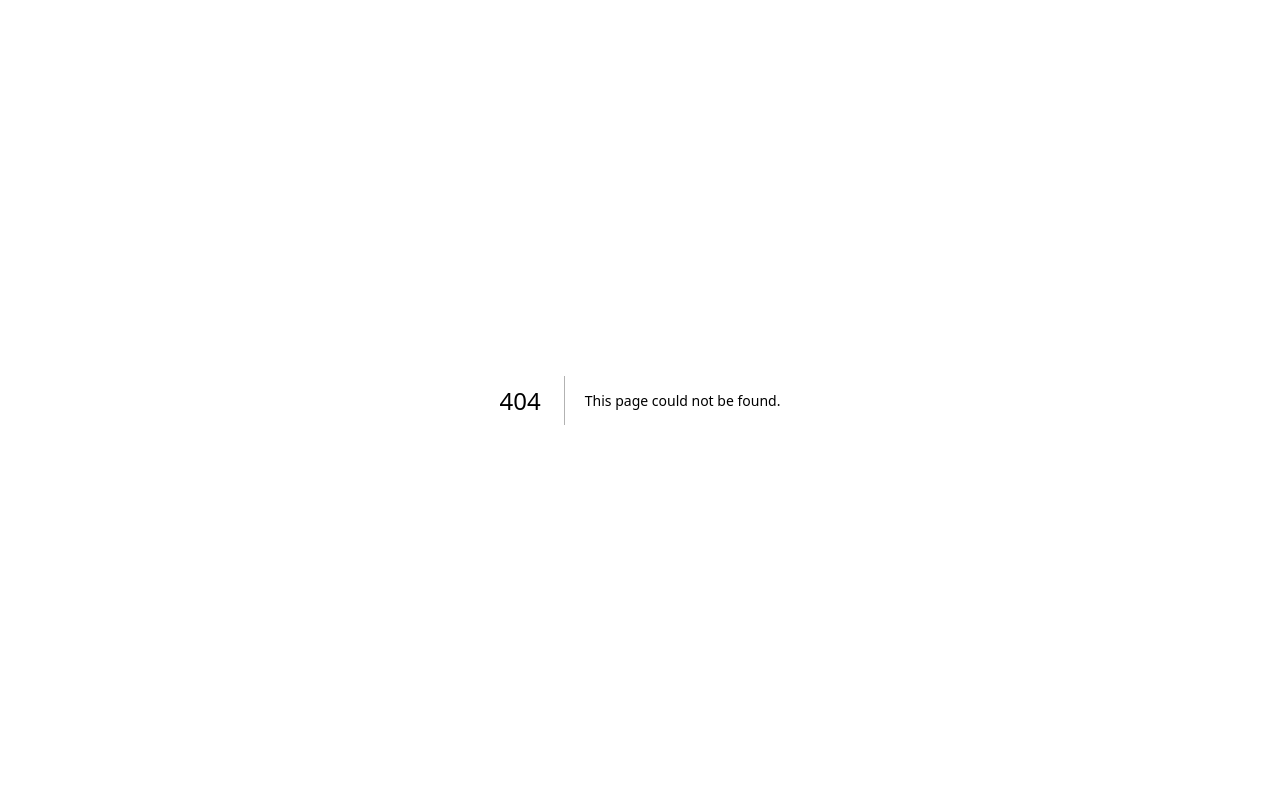
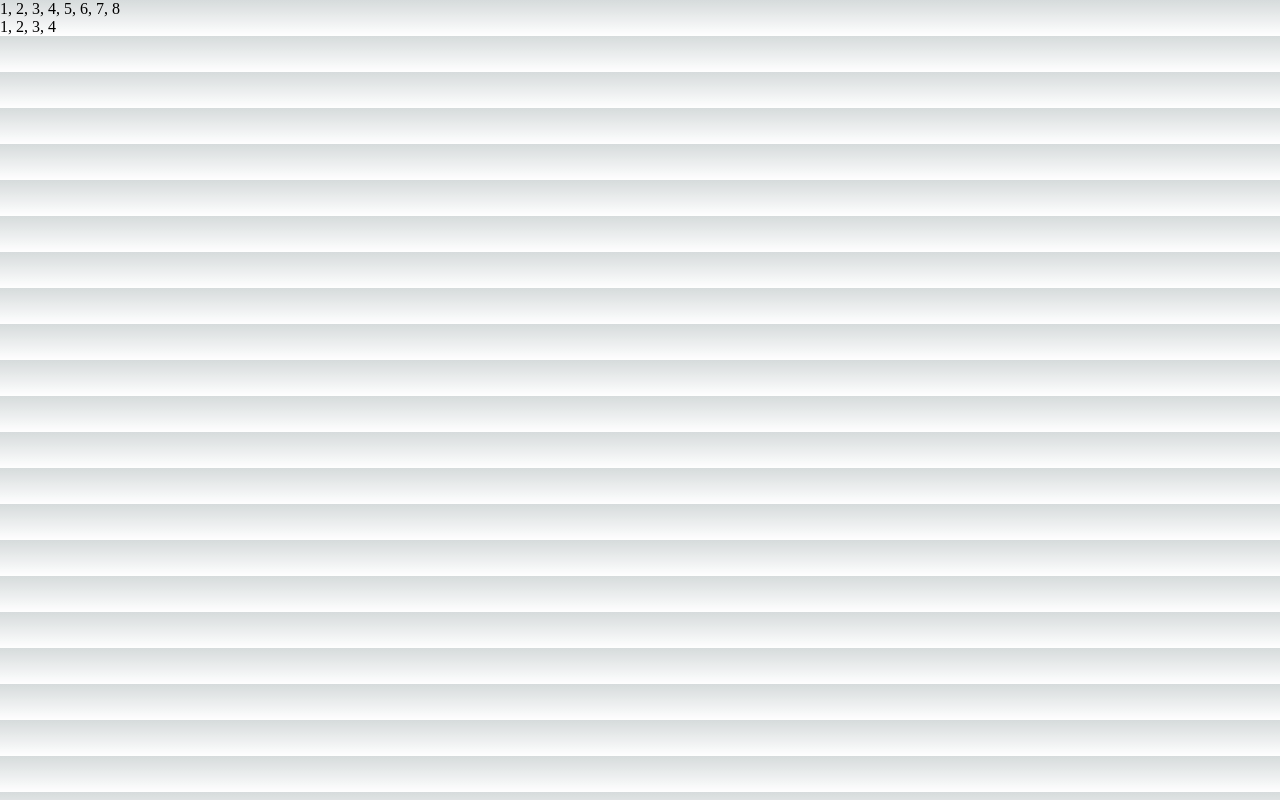
Before and after one commit to KayoRenato/trainingReact, a Next.js app: page /basic/list in a window 1280 px wide. Before the commit this address had no page. Built offline with nearby package versions, Linux system fonts and the light colour scheme.

Commit message:
update: learned about fragment

```diff
--- a/pages/basic/first.js
+++ /dev/null
@@ -1,3 +0,0 @@
-export default function first() {
-    return "First Changed";
-}
--- /dev/null
+++ b/pages/basic/list.jsx
@@ -0,0 +1,26 @@
+
+function createdList(limit) {
+    let list = []
+
+    for (let index = 1; index <= limit; index++) {
+        list.push(<span>{index}</span>)
+        if (index != limit) {
+            list.push(<span>, </span>)
+        }
+    }
+
+    return list
+}
+
+export default function list() {
+    return (
+        <div>
+            <div>
+                {createdList(8)}
+            </div>
+            <div>
+                {createdList(4)}
+            </div>
+        </div>
+    );
+}
```
Also changed, not shown: pages/basic/fragment1.jsx (added, +11 -0 lines), pages/basic/fragment2.jsx (added, +9 -0 lines), pages/basic/jsx1.jsx (added, +7 -0 lines), pages/basic/jsx2.jsx (added, +9 -0 lines), pages/basic/jsx3.jsx (added, +7 -0 lines), pages/basic/jsx4.jsx (added, +17 -0 lines).
